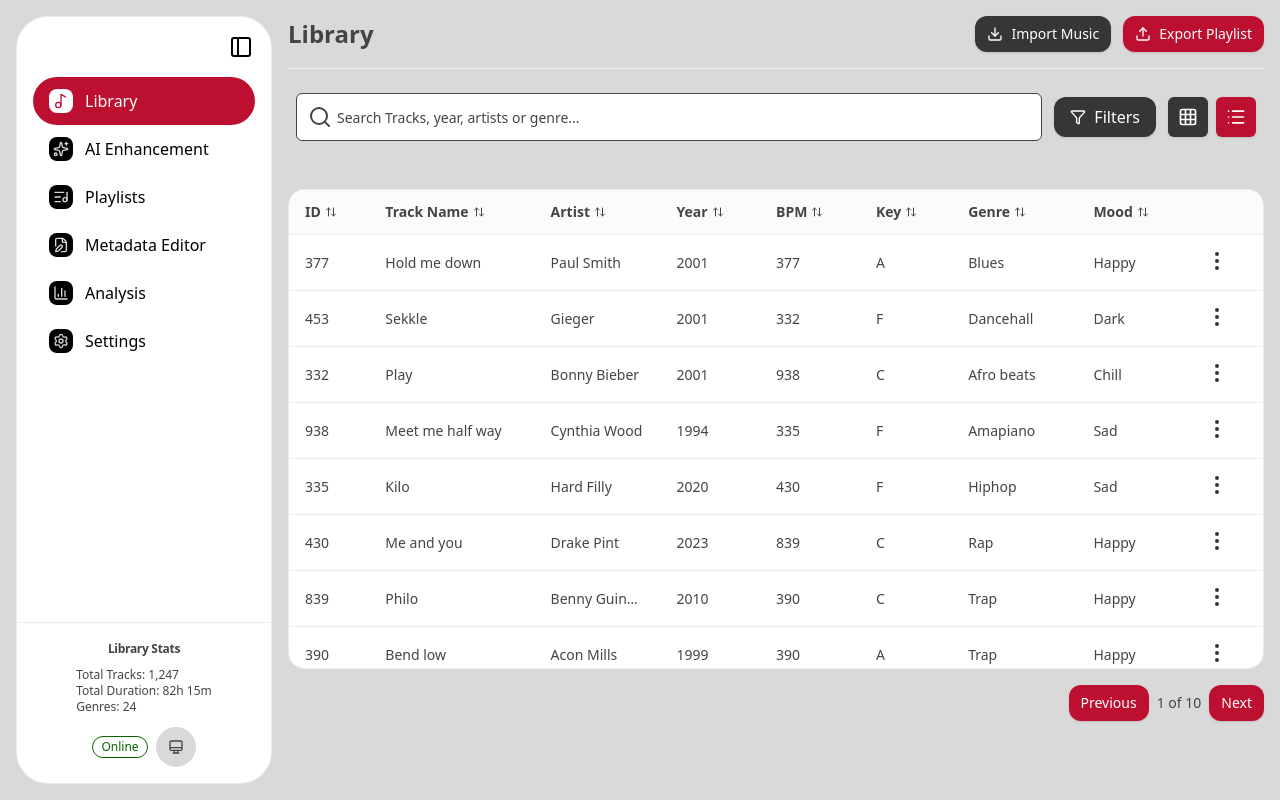
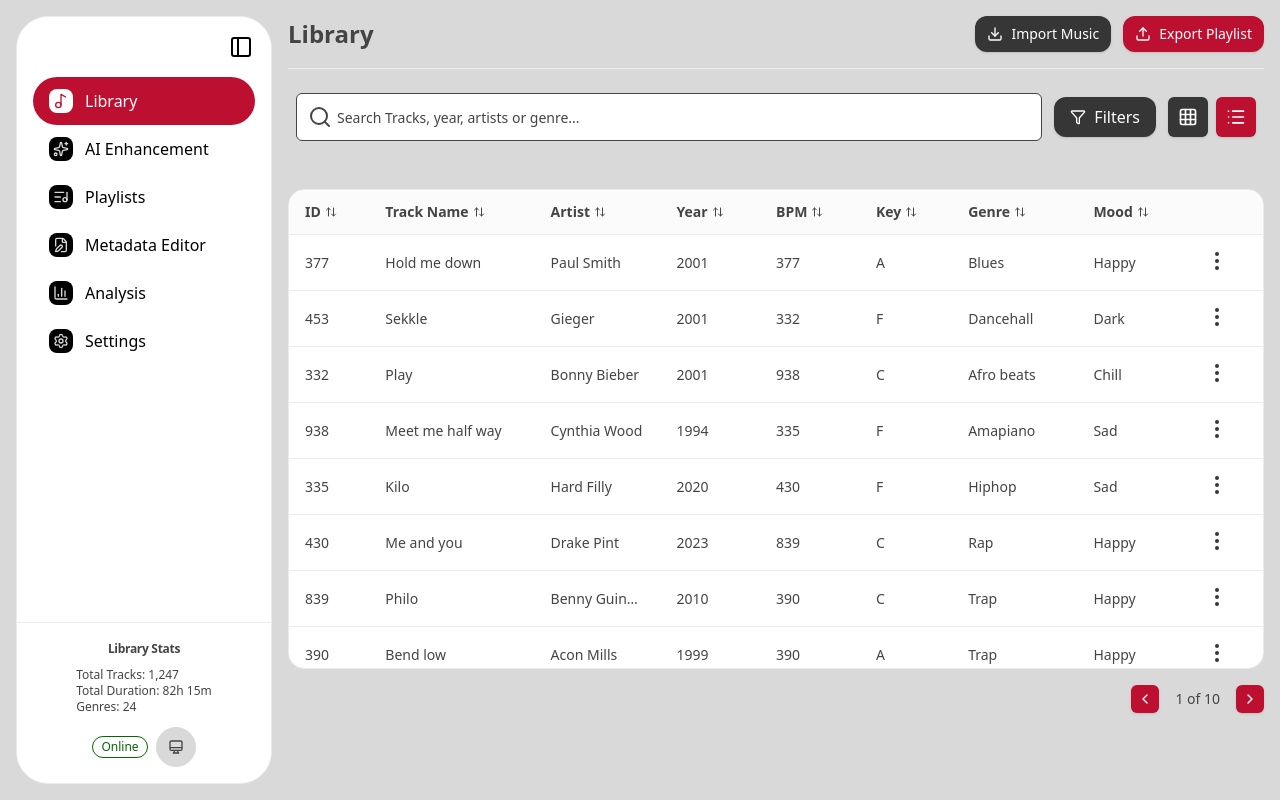
Before and after one commit to Tyno1/beat-portal, a React (Vite) app: page /library in a window 1280 px wide. Built offline with nearby package versions, Linux system fonts and the light colour scheme; the HTML template or start-up script is replaced by a standard one.

Commit message:
added input to filter flow

```diff
--- a/src/components/ui/Library/components/LibraryToolbar.tsx
+++ b/src/components/ui/Library/components/LibraryToolbar.tsx
@@ -15,6 +15,8 @@ interface LibraryToolbarProps {
     [key: string]: string[];
   };
   onFilterChange: (category: string, selectedValues: string[]) => void;
+  onSearchTextChange: (e: React.ChangeEvent<HTMLInputElement>) => void;
+  searchText: string;
 }
 
 export default function LibraryToolbar({
@@ -23,6 +25,8 @@ export default function LibraryToolbar({
   tracks,
   selectedFilters,
   onFilterChange,
+  onSearchTextChange,
+  searchText,
 }: LibraryToolbarProps) {
   const [isFilterModalOpen, setIsFilterModalOpen] = useState(false);
 
@@ -35,6 +39,8 @@ export default function LibraryToolbar({
           containerClassName="flex-1 rounded-full"
           variant="alt"
           size="lg"
+          value={searchText}
+          onChange={onSearchTextChange}
         />
 
         <Modal
--- a/src/components/ui/Library/components/PaginationControl.tsx
+++ b/src/components/ui/Library/components/PaginationControl.tsx
@@ -1,4 +1,5 @@
-import { Button } from "../../../atoms";
+import { ChevronLeft, ChevronRight } from "lucide-react";
+import { Button, IconButton } from "../../../atoms";
 
 type PaginationControlProps = {
   currentPage: number;
@@ -14,16 +15,26 @@ export default function PaginationControl({
   onNext,
 }: PaginationControlProps) {
   return (
-    <div className="flex items-center gap-2 justify-end mt-4">
-      <Button variant="solid" color="primary" size="sm" onClick={onPrevious}>
-        Previous
-      </Button>
+    <div className="flex items-center gap-4 justify-end mt-4">
+      <IconButton
+        icon={<ChevronLeft size={16} />}
+        aria-label="Previous"
+        color="primary"
+        variant="solid"
+        size="sm"
+        onClick={onPrevious}
+      />
       <span className="text-sm text-muted-foreground">
         {currentPage} of {totalPages}
       </span>
-      <Button variant="solid" color="primary" size="sm" onClick={onNext}>
-        Next
-      </Button>
+      <IconButton
+        icon={<ChevronRight size={16} />}
+        aria-label="Next"
+        color="primary"
+        variant="solid"
+        size="sm"
+        onClick={onNext}
+      />
     </div>
   );
 }
--- a/src/pages/Library.tsx
+++ b/src/pages/Library.tsx
@@ -169,6 +169,7 @@ export default function Library() {
   const [selectedFilters, setSelectedFilters] = useState<{
     [key: string]: string[];
   }>({});
+  const [searchText, setSearchText] = useState<string>("");
   const [filteredData, setFilteredData] = useState<Track[]>(mockTracks);
   const { breakpoint, size } = useResize();
   const generatedFilterId = useId();
@@ -180,35 +181,46 @@ export default function Library() {
     }));
   };
 
+  const handleSearchTextChange = (e: React.ChangeEvent<HTMLInputElement>) => {
+    setSearchText(e.target.value);
+  };
+
   // Apply filters whenever selectedFilters or mockTracks change
   useEffect(() => {
     let filtered: Track[] = [...mockTracks];
 
+    if (searchText && searchText.trim().length > 0) {
+      filtered = filtered.filter((track) =>
+        Object.values(track).some((value) =>
+          value.toString().toLowerCase().includes(searchText.toLowerCase())
+        )
+      );
+    }
+    if (selectedFilters.genre && selectedFilters.genre.length > 0) {
       // Filter by genre
-		if (selectedFilters.genre && selectedFilters.genre.length > 0) {
       filtered = filtered.filter((track) =>
-				selectedFilters.genre.includes(track.genre),
+        selectedFilters.genre.includes(track.genre)
       );
     }
 
     // Filter by mood
     if (selectedFilters.mood && selectedFilters.mood.length > 0) {
       filtered = filtered.filter((track) =>
-				selectedFilters.mood.includes(track.mood),
+        selectedFilters.mood.includes(track.mood)
       );
     }
 
     // Filter by key
     if (selectedFilters.key && selectedFilters.key.length > 0) {
       filtered = filtered.filter((track) =>
-				selectedFilters.key.includes(track.key),
+        selectedFilters.key.includes(track.key)
       );
     }
 
     // Filter by artist
     if (selectedFilters.artist && selectedFilters.artist.length > 0) {
       filtered = filtered.filter((track) =>
-				selectedFilters.artist.includes(track.artist),
+        selectedFilters.artist.includes(track.artist)
       );
     }
 
@@ -235,7 +247,7 @@ export default function Library() {
     }
 
     setFilteredData(filtered);
-	}, [selectedFilters]);
+  }, [selectedFilters, searchText]);
 
   useEffect(() => {
     if (breakpoint === "sm" || size < 900) {
@@ -277,17 +289,24 @@ export default function Library() {
         tracks={mockTracks}
         selectedFilters={selectedFilters}
         onFilterChange={handleFilterChange}
+        onSearchTextChange={handleSearchTextChange}
+        searchText={searchText}
       />
 
       <FilterChips chips={filterChips} />
 
-			<div className="flex-1 min-h-0">
+      <div className="flex flex-col">
         {viewMode === "table" ? (
           <TrackTable data={filteredData} />
         ) : (
           <TrackGrid data={filteredData} />
         )}
-				<PaginationControl currentPage={1} totalPages={10} onPrevious={() => {}} onNext={() => {}} />
+        <PaginationControl
+          currentPage={1}
+          totalPages={10}
+          onPrevious={() => {}}
+          onNext={() => {}}
+        />
       </div>
     </div>
   );
```
Lines whose indentation alone changed are shown as unchanged.
